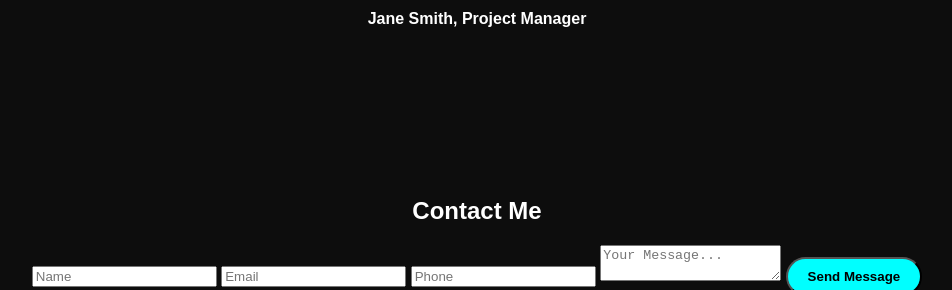
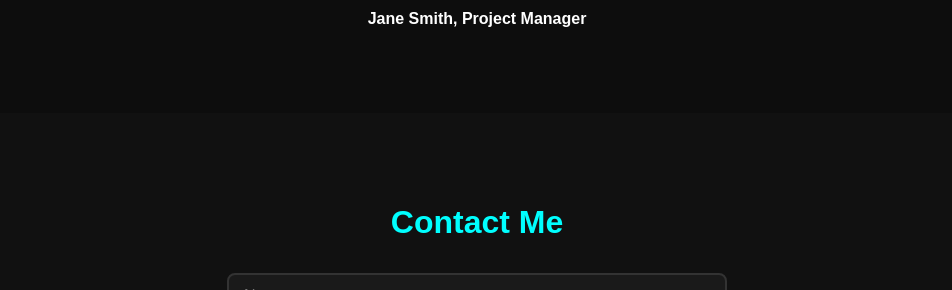
Before and after one commit to karim-tamer-0/my-portfolio, a plain HTML site: page index.html in a window 1280 px wide. Shown: the part 2155-2445 px from the top of the page, without its empty margins (163-1115 px from the left). Drawn offline with Linux system fonts and the light colour scheme.

Commit message:
Update CSS for contact form

```diff
--- a/style.css
+++ b/style.css
@@ -126,3 +126,87 @@ footer {
     flex-direction: column;
   }
 }
+
+#contact {
+  background: #111;
+  padding: 4rem 2rem;
+  text-align: center;
+}
+
+#contact h2 {
+  font-size: 2rem;
+  margin-bottom: 2rem;
+  color: var(--accent);
+}
+
+#contact form {
+  max-width: 500px;
+  margin: 0 auto;
+  display: flex;
+  flex-direction: column;
+  gap: 1rem;
+}
+
+#contact form input,
+#contact form textarea {
+  padding: 12px 15px;
+  border-radius: 8px;
+  border: 2px solid #333;
+  background: #1a1a1a;
+  color: var(--text);
+  font-size: 1rem;
+  transition: border 0.3s, background 0.3s;
+}
+
+#contact form input:focus,
+#contact form textarea:focus {
+  outline: none;
+  border-color: var(--accent);
+  background: #222;
+}
+
+#contact form textarea {
+  min-height: 120px;
+  resize: vertical;
+}
+
+#contact form button {
+  padding: 12px 20px;
+  border: none;
+  border-radius: 30px;
+  background: var(--accent);
+  color: #000;
+  font-weight: bold;
+  cursor: pointer;
+  transition: transform 0.3s, background 0.3s;
+}
+
+#contact form button:hover {
+  transform: translateY(-3px);
+  background: #00e0ff;
+}
+
+/* Contact social links */
+.contact-links {
+  margin-top: 2rem;
+  display: flex;
+  justify-content: center;
+  gap: 1.5rem;
+}
+
+.contact-links a {
+  color: var(--accent);
+  font-size: 1.5rem;
+  transition: color 0.3s;
+}
+
+.contact-links a:hover {
+  color: #00e0ff;
+}
+
+/* Responsive Contact Form */
+@media (max-width: 500px) {
+  #contact form {
+    width: 90%;
+  }
+}
```
